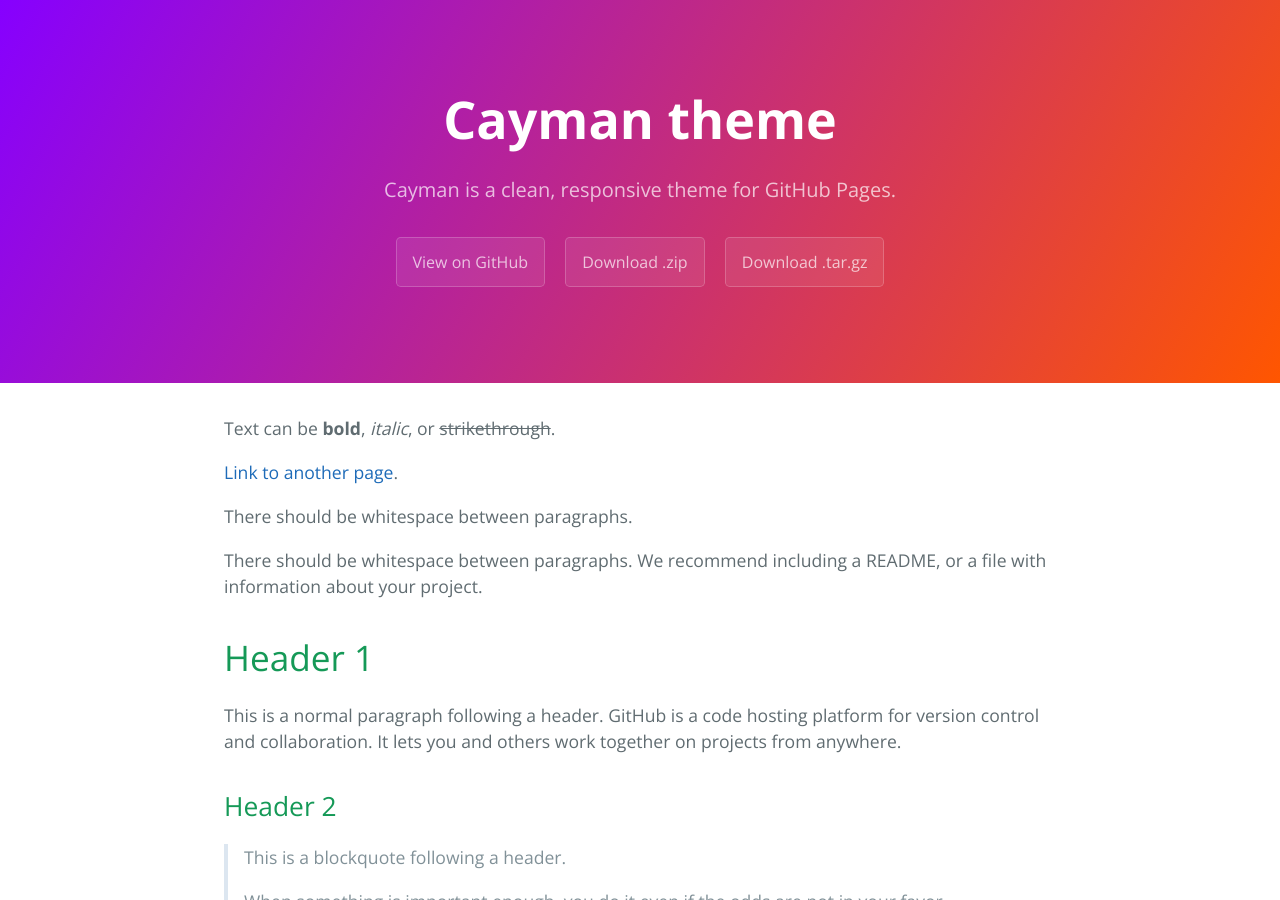
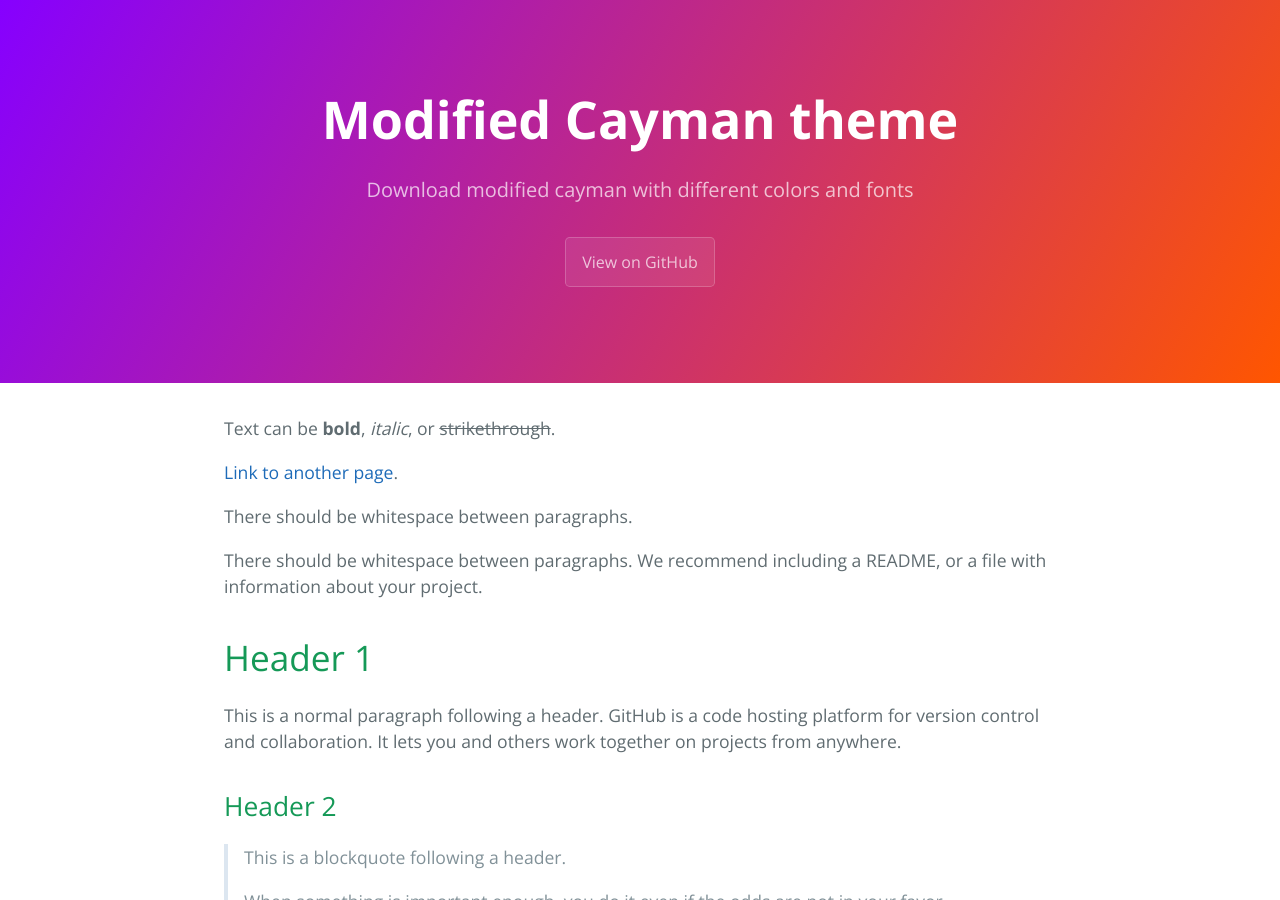
Before and after one commit to budius/test-action-triggers-234, a Jekyll site: the page built from docs/index.md, in a window 1280 px wide and 900 px high. Built offline with Jekyll 4.4.1, drawn with Linux system fonts in a browser that asks for light colours.

Commit message:
removed downloads

```diff
--- a/docs/_config.yml
+++ b/docs/_config.yml
@@ -1,5 +1,5 @@
-title: Cayman theme
-description: Cayman is a clean, responsive theme for GitHub Pages.
-show_downloads: true
+title: Modified Cayman theme
+description: Download modified cayman with different colors and fonts
+show_downloads: false
 google_analytics:
-theme: jekyll-theme-cayman
+theme: not-jekyll-theme-cayman
```
